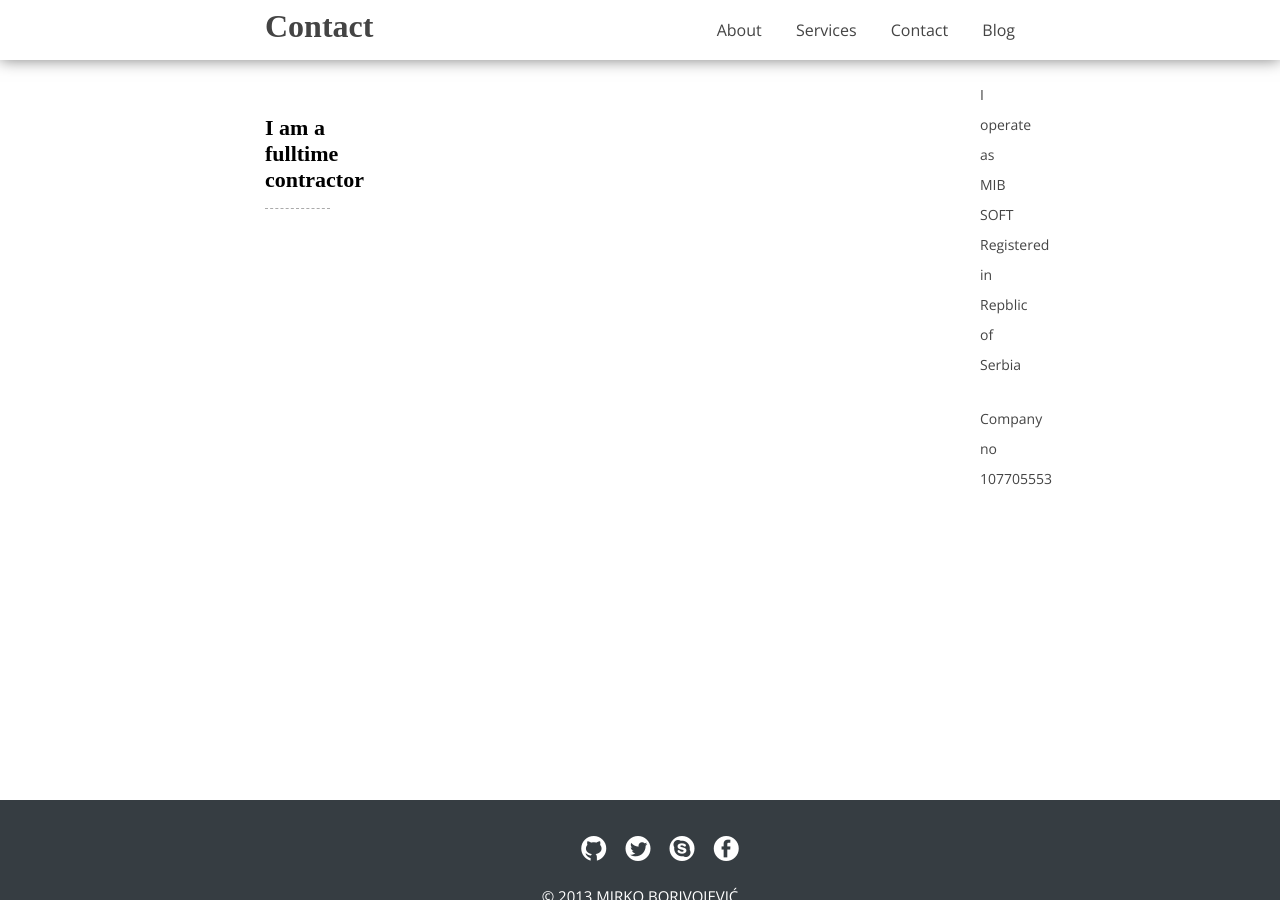
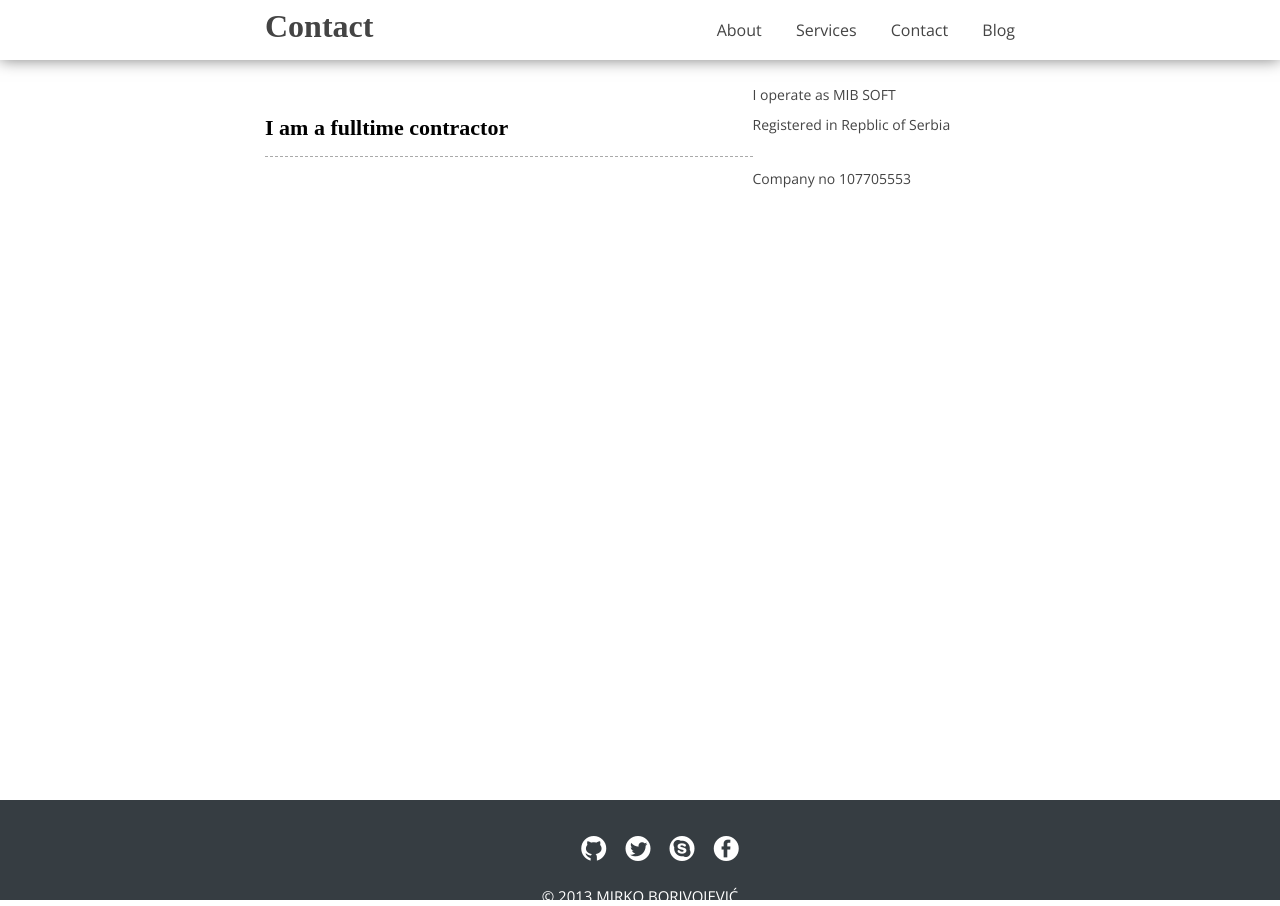
Before and after one commit to borivojevic/borivojevic.github.com, a Jekyll site: the page built from contact.html, in a window 1280 px wide. Built offline with Jekyll 4.4.1, drawn with Linux system fonts in a browser that asks for light colours; some web fonts are replaced; Markdown is read by kramdown in place of the engine named in the settings.

Commit message:
Fix section width

```diff
--- a/css/main.css
+++ b/css/main.css
@@ -150,11 +150,11 @@ article section {
 	margin: 40px 0;
 }
 article section.left {
-	width: 65px;
+	width: 65%;
 	float: left;
 }
 article section.right {
-	width: 35px;
+	width: 35%;
 	float: right;
 }
 article section p {
```
